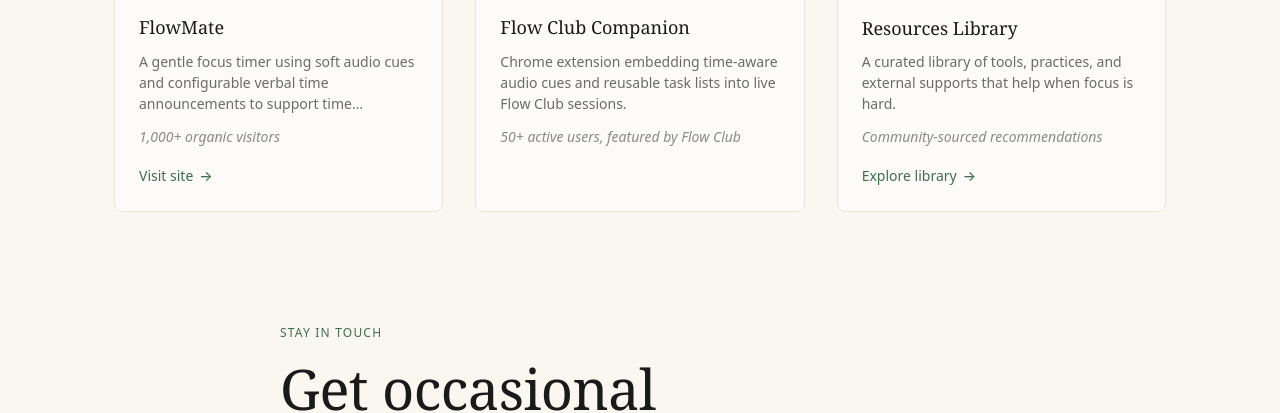
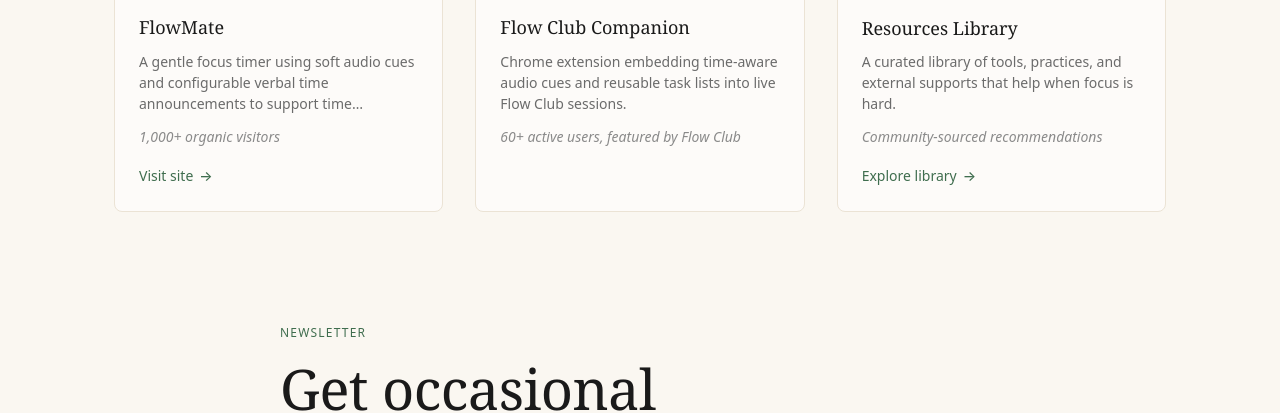
Before and after one commit to lydiacodesdaily/lydiastudio-site, a Next.js app: page / in a window 1280 px wide. Shown: the part 3060-3473 px from the top of the page. Built offline with nearby package versions, Linux system fonts and the light colour scheme.

Commit message:
update copies

```diff
--- a/app/page.tsx
+++ b/app/page.tsx
@@ -205,7 +205,7 @@
             Chrome extension embedding time-aware audio cues and reusable task lists into live Flow Club sessions.
           </p>
           <p className="text-caption text-stone italic mb-4">
-            50+ active users, featured by Flow Club
+            60+ active users, featured by Flow Club
           </p>
           <span className="inline-flex items-center gap-1.5 text-caption text-matcha-accent font-medium
                          group-hover:gap-2 transition-all duration-300">
--- a/components/NewsletterForm.tsx
+++ b/components/NewsletterForm.tsx
@@ -38,7 +38,7 @@
     <section className="py-16 md:py-20">
       <div className="max-w-md">
         <p className="text-overline uppercase text-matcha-accent font-medium tracking-widest mb-4">
-          Stay in touch
+          Newsletter
         </p>
         <h2 className="text-headline font-serif text-nearBlack mb-3">
           Get occasional notes
```
